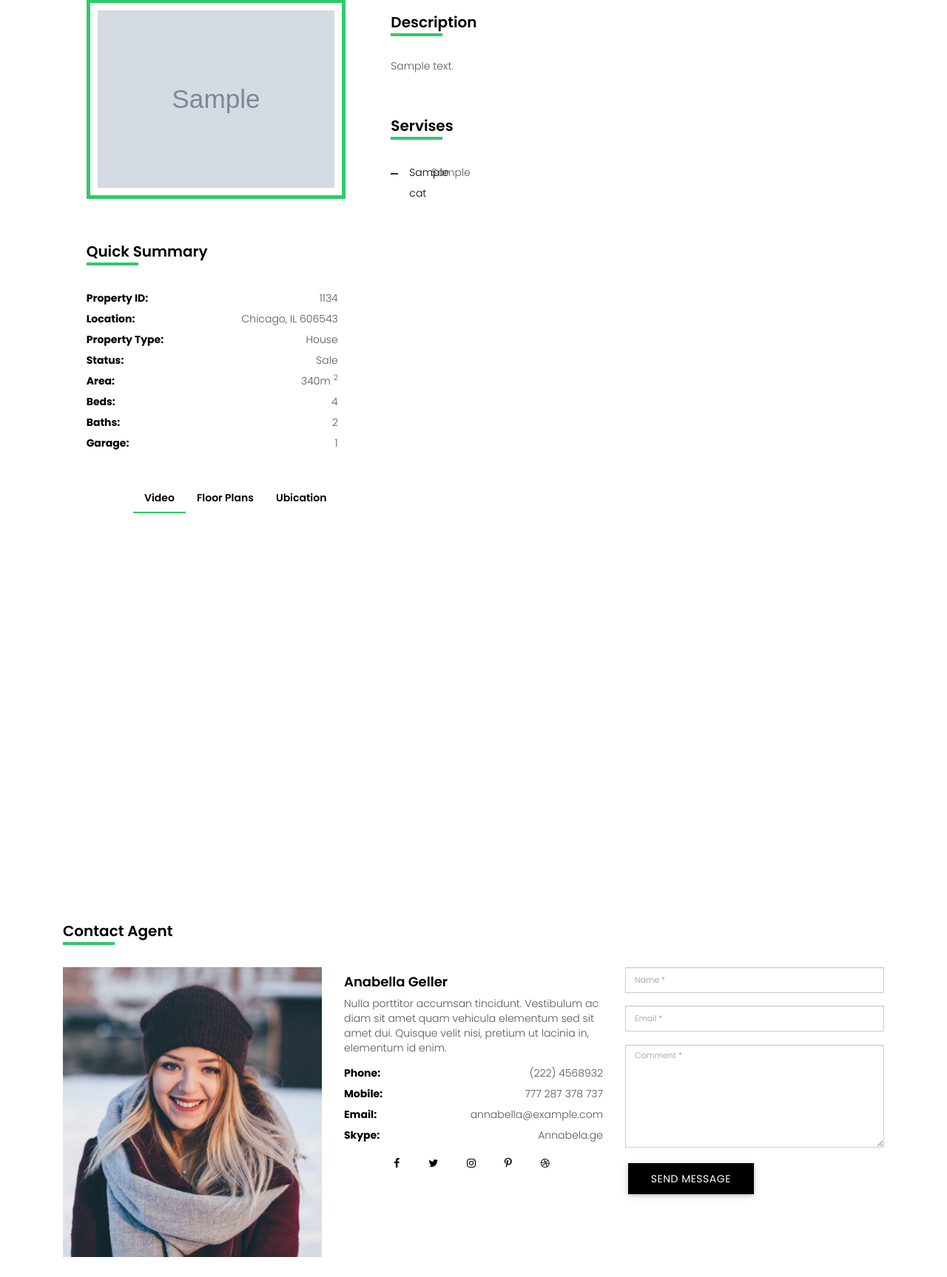
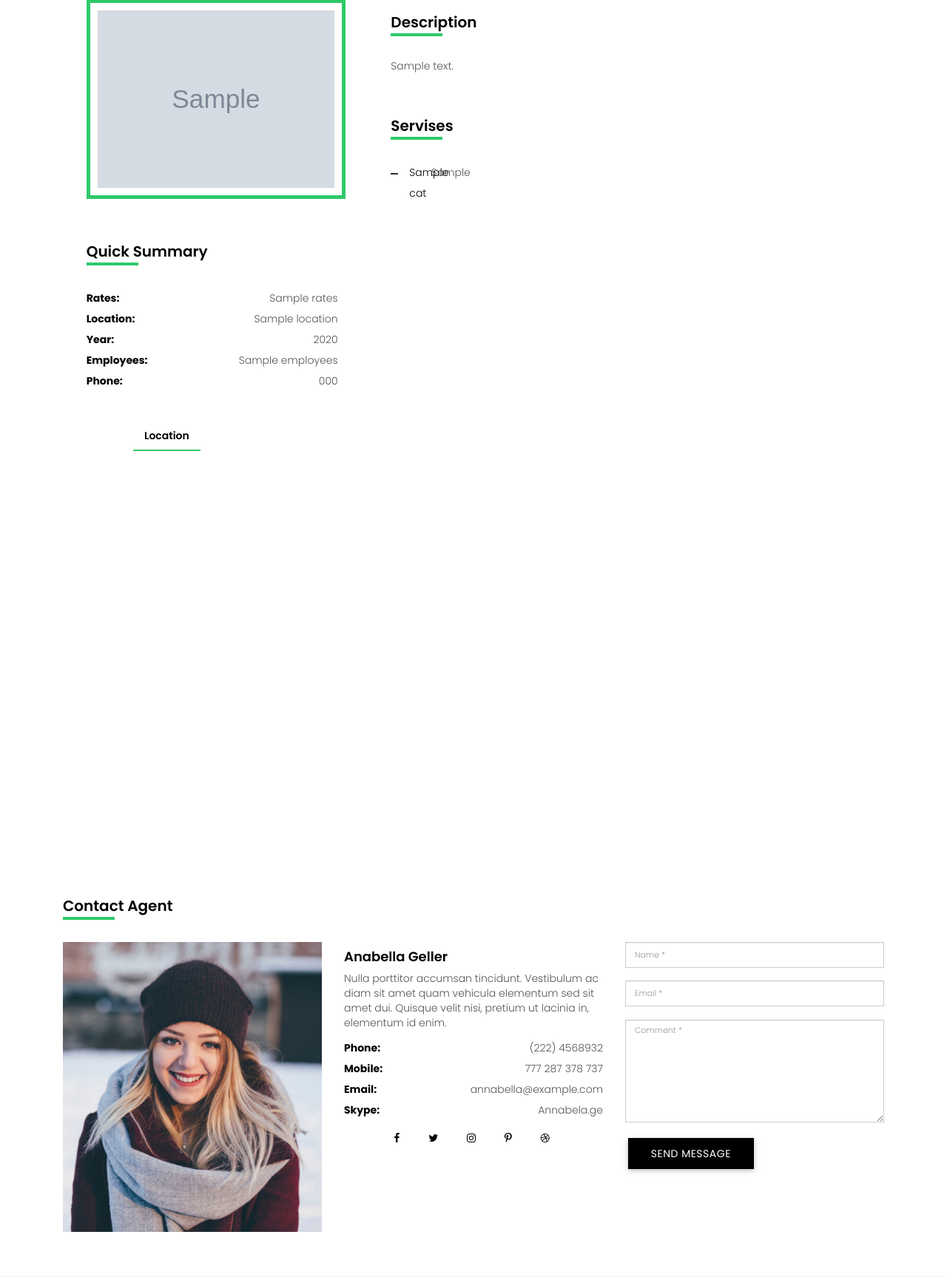
Before and after one commit to Imprud/djangor, a Django app: template templates/company-single.html in a window 1280 px wide. Shown: the part 385-2112 px from the top of the page at 74% size. Run offline with Django 3.2, Linux system fonts and the light colour scheme; the template is opened without the code that fills it: most values are stand-ins (such as "Sample title", 1, 10 or a date in 2020); grey boxes marked "Sample" are stand-in pictures; some libraries are stand-ins or nearby versions.

Commit message:
make some changes on Agency pge

```diff
--- a/templates/company-single.html
+++ b/templates/company-single.html
@@ -61,38 +61,24 @@
                 <div class="summary-list">
                   <ul class="list">
                     <li class="d-flex justify-content-between">
-                      <strong>Property ID:</strong>
-                      <span>1134</span>
+                      <strong>Rates:</strong>
+                      <span>{{ rates }}</span>
                     </li>
                     <li class="d-flex justify-content-between">
                       <strong>Location:</strong>
-                      <span>Chicago, IL 606543</span>
+                      <span>{{ location }}</span>
                     </li>
                     <li class="d-flex justify-content-between">
-                      <strong>Property Type:</strong>
-                      <span>House</span>
+                      <strong>Year:</strong>
+                      <span>{{ year }}</span>
                     </li>
                     <li class="d-flex justify-content-between">
-                      <strong>Status:</strong>
-                      <span>Sale</span>
+                      <strong>Employees:</strong>
+                      <span>{{ employees }}</span>
                     </li>
                     <li class="d-flex justify-content-between">
-                      <strong>Area:</strong>
-                      <span>340m
-                        <sup>2</sup>
-                      </span>
-                    </li>
-                    <li class="d-flex justify-content-between">
-                      <strong>Beds:</strong>
-                      <span>4</span>
-                    </li>
-                    <li class="d-flex justify-content-between">
-                      <strong>Baths:</strong>
-                      <span>2</span>
-                    </li>
-                    <li class="d-flex justify-content-between">
-                      <strong>Garage:</strong>
-                      <span>1</span>
+                      <strong>Phone:</strong>
+                      <span>{{ phone }}</span>
                     </li>
                   </ul>
                 </div>
@@ -131,29 +117,17 @@
         </div>
         <div class="col-md-10 offset-md-1">
           <ul class="nav nav-pills-a nav-pills mb-3 section-t3" id="pills-tab" role="tablist">
+
             <li class="nav-item">
-              <a class="nav-link active" id="pills-video-tab" data-toggle="pill" href="#pills-video" role="tab"
-                aria-controls="pills-video" aria-selected="true">Video</a>
-            </li>
-            <li class="nav-item">
-              <a class="nav-link" id="pills-plans-tab" data-toggle="pill" href="#pills-plans" role="tab" aria-controls="pills-plans"
-                aria-selected="false">Floor Plans</a>
-            </li>
-            <li class="nav-item">
-              <a class="nav-link" id="pills-map-tab" data-toggle="pill" href="#pills-map" role="tab" aria-controls="pills-map"
-                aria-selected="false">Ubication</a>
+              <a class="nav-link active" id="pills-map-tab" data-toggle="pill" href="#pills-map" role="tab" aria-controls="pills-map"
+                aria-selected="false">Location</a>
             </li>
           </ul>
           <div class="tab-content" id="pills-tabContent">
-            <div class="tab-pane fade show active" id="pills-video" role="tabpanel" aria-labelledby="pills-video-tab">
-              <iframe src="https://player.vimeo.com/video/73221098" width="100%" height="460" frameborder="0"
-                webkitallowfullscreen mozallowfullscreen allowfullscreen></iframe>
-            </div>
-            <div class="tab-pane fade" id="pills-plans" role="tabpanel" aria-labelledby="pills-plans-tab">
-              <img src="{% static 'img/plan2.jpg' %}" alt="" class="img-fluid">
-            </div>
-            <div class="tab-pane fade" id="pills-map" role="tabpanel" aria-labelledby="pills-map-tab">
-              <iframe src="https://www.google.com/maps/embed?pb=!1m18!1m12!1m3!1d3022.1422937950147!2d-73.98731968482413!3d40.75889497932681!2m3!1f0!2f0!3f0!3m2!1i1024!2i768!4f13.1!3m3!1m2!1s0x89c25855c6480299%3A0x55194ec5a1ae072e!2sTimes+Square!5e0!3m2!1ses-419!2sve!4v1510329142834"
+            <div class="tab-pane fade show active" id="pills-map" role="tabpanel" aria-labelledby="pills-map-tab">
+                <strong>Address:</strong>
+                <p><span>{{ address }}</span></p>
+              <iframe src="https://maps.google.com/maps?q={{address}}&t=&z=13&ie=UTF8&iwloc=&output=embed"
                 width="100%" height="460" frameborder="0" style="border:0" allowfullscreen></iframe>
             </div>
           </div>
```
